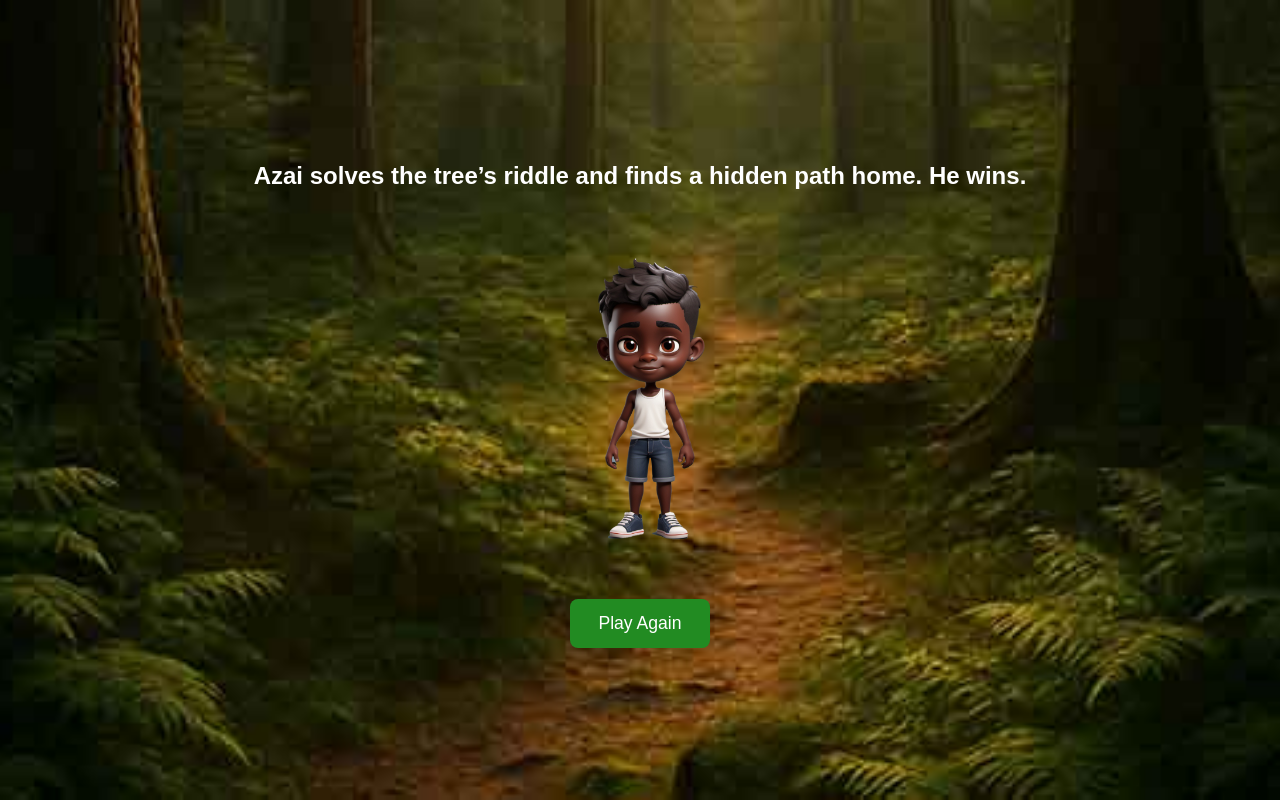
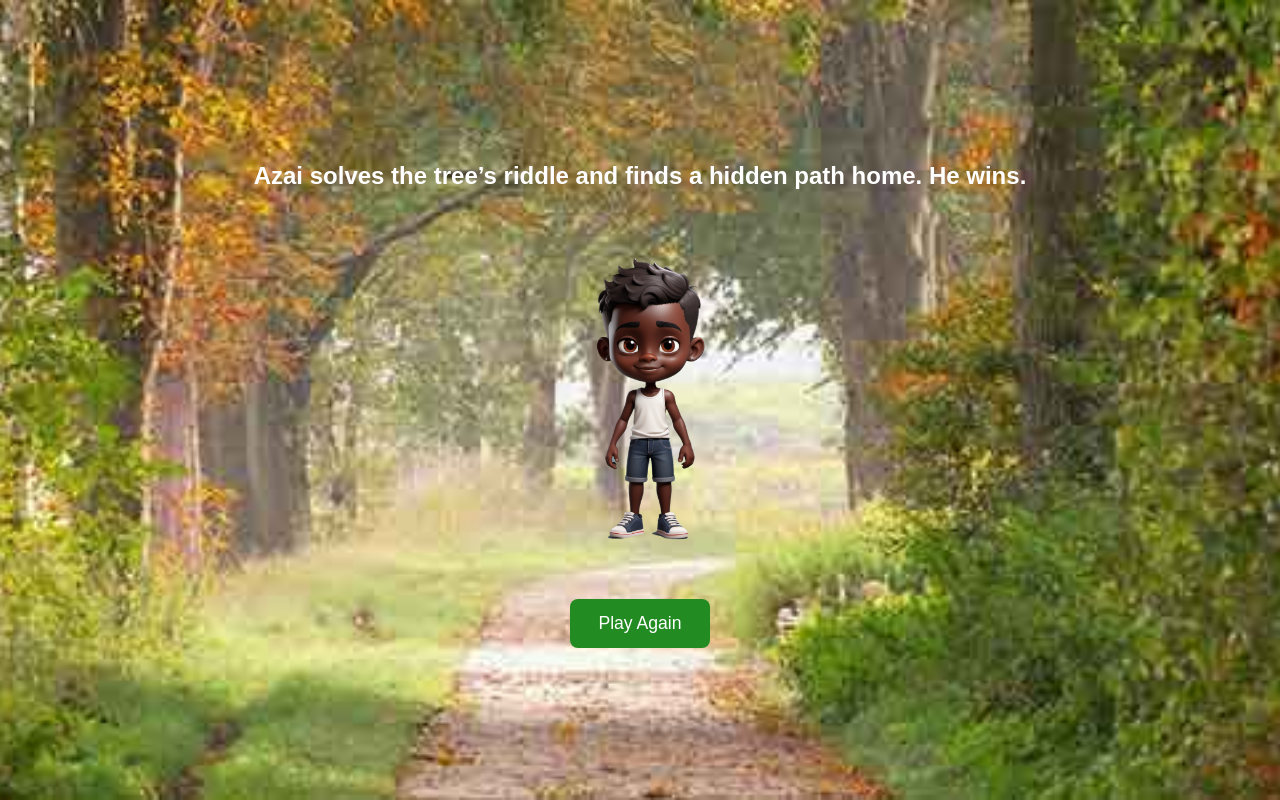
Before and after one commit to 40728714/lost-little-boy-game, a plain HTML site: page story3c.html in a window 1280 px wide. Drawn offline with Linux system fonts and the light colour scheme.

Commit message:
Update story3c.html

```diff
--- a/story3c.html
+++ b/story3c.html
@@ -3,10 +3,10 @@
 <html lang="en">
 <head>
   <meta charset="UTF-8">
-  <title>Lost to the Wisps</title>
+  <title>Victory Through Wisdom</title>
   <link rel="stylesheet" href="css/style.css">
 </head>
-<body style="background-image: url('assets/forest2.jpg'); background-size: cover;">
+<body style="background-image: url('assets/forest3.jpg'); background-size: cover;">
   <h2>Azai solves the tree’s riddle and finds a hidden path home. He wins.</h2>
   <img src="assets/azai.png" alt="Azai happy" class="azai-image-large">
   <button onclick="location.href='index.html'">Play Again</button>
```
